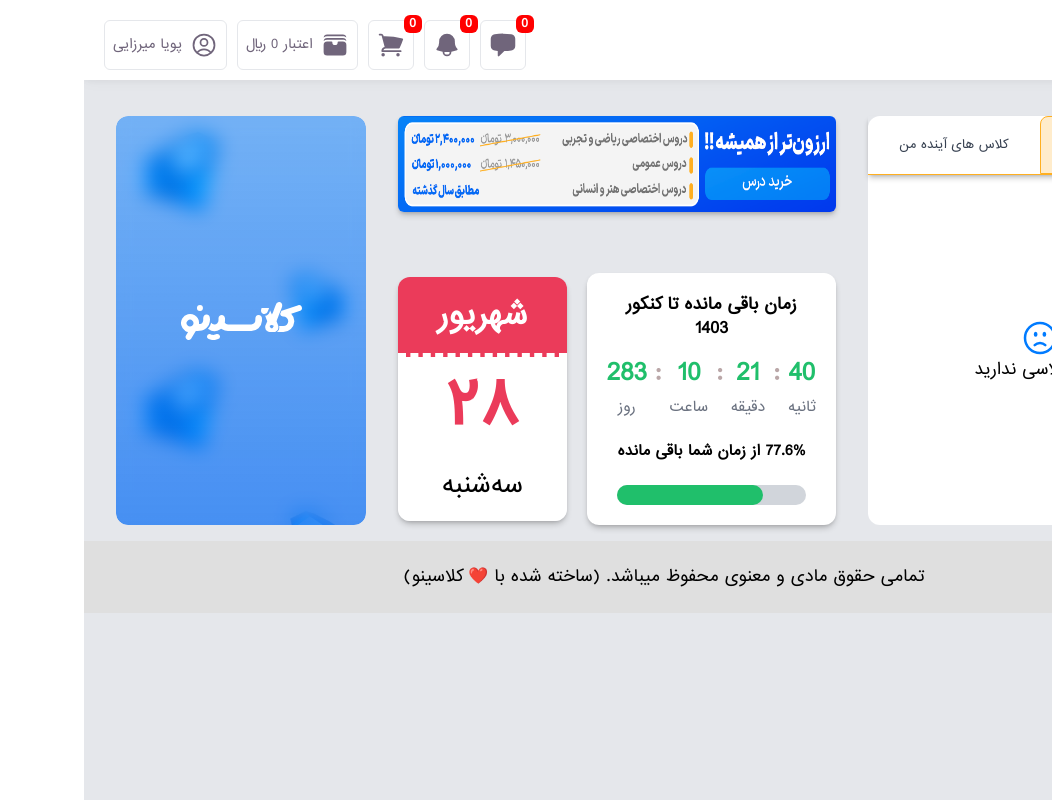
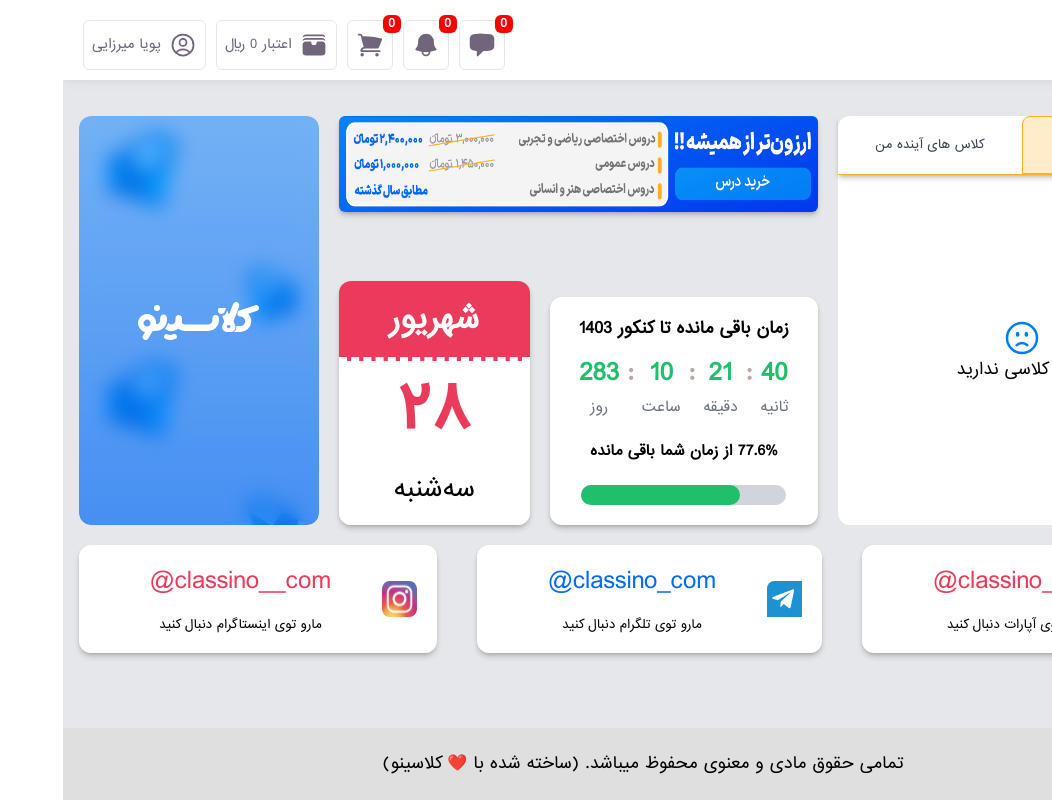
Before and after one commit to pouya-mirzaei/classino, a React (Create React App) app: page /panel/dashboard in a window 1280 px wide. Shown: the whole page, without its empty margins (228-1280 px from the left). Built offline with nearby package versions, Linux system fonts and the light colour scheme.

Commit message:
added the dashboard footer

```diff
--- a/src/components/Calendar.js
+++ b/src/components/Calendar.js
@@ -6,7 +6,7 @@
   return (
     <div className="basis-5/12 w-full shadow-md shadow-black/20 rounded-xl">
       {/* header */}
-      <div className="p-5 text-center bg-[#eb3b5a] dark:bg-dark-1 border-b-4 border-dashed border-white rounded-t-xl">
+      <div className="p-5 text-center bg-[#eb3b5a] dark:bg-dark-2 border-b-4 border-dashed border-white rounded-t-xl">
         <span className="text-white dark:text-[#eb3b5a] text-3xl font-semibold">{currentDate.month}</span>
       </div>
       {/* body */}
--- a/src/components/Copyright.js
+++ b/src/components/Copyright.js
@@ -2,7 +2,7 @@
 
 export default function Copyright() {
   return (
-    <div className="w-full py-6 bg-[#dfdfdf] dark:bg-dark-1 dark:text-white text-center px-2">
+    <div className="w-full py-6 bg-[#dfdfdf] dark:bg-dark-2 dark:text-white text-center px-2">
       تمامی حقوق مادی و معنوی محفوظ میباشد. (ساخته شده با <span>❤️ کلاسینو</span>)
     </div>
   );
--- a/src/components/features/Features.js
+++ b/src/components/features/Features.js
@@ -4,12 +4,15 @@
 
 export default function Features() {
   return (
-    <div className="basis-full md:basis-1/2 lg:basis-[41.666667%] px-4">
+    <div className="basis-full md:basis-1/2 lg:basis-2/3">
+      {/* container */}
       <div className="h-full flex flex-col items-center md:justify-between gap-y-5">
+        {/* slider */}
         <div className="rounded-md overflow-hidden shadow-md shadow-black/20 cursor-pointer h-24">
           <img src="/images/swiper/panel/anoun-slider-1.png" className="bg-cover w-full h-full" />
         </div>
-        <div className="flex flex-col lg:flex-row items-center justify-center gap-5 w-full">
+        {/* features */}
+        <div className="flex flex-col lg:flex-row items-end justify-center gap-5 w-full">
           <Timer />
           <Calendar />
         </div>
--- a/src/components/panel/side-bar/NavLinkBox.js
+++ b/src/components/panel/side-bar/NavLinkBox.js
@@ -1,11 +1,15 @@
 import React from 'react';
 import { NavLink } from 'react-router-dom';
 
-export default function NavLinkBox({ name, icon, href }) {
+export default function NavLinkBox({ name, icon, href, onOpen }) {
+  const handleClick = () => {
+    window.innerWidth < 575 && onOpen(false);
+  };
   return (
     <NavLink
       to={href}
-      className="basis-1/4 flex flex-col items-center justify-center gap-1 w-full text-black/70 font-medium dark:text-white">
+      className="basis-1/4 flex flex-col items-center justify-center gap-1 w-full text-black/70 font-medium dark:text-white"
+      onClick={handleClick}>
       <div className="w-12">
         <svg>
           <use href={`/sprite/hero.svg#${icon}`}></use>
--- a/src/components/panel/side-bar/SideBar.js
+++ b/src/components/panel/side-bar/SideBar.js
@@ -1,7 +1,7 @@
 import React from 'react';
 import NavLinkBox from './NavLinkBox';
 
-export default function SideBar({ isOpen }) {
+export default function SideBar({ isOpen, onOpen }) {
   const links = [
     { id: 0, icon: 'mug-hot', name: 'میز مطالعه', href: 'dashboard' },
     { id: 1, icon: 'courses', name: 'درس های من', href: 'mycourselist' },
@@ -12,7 +12,7 @@
   return (
     <div className={`side-bar ${!isOpen ? ' hidden' : ''}`}>
       {links.map((link) => (
-        <NavLinkBox {...link} key={link.id} />
+        <NavLinkBox {...link} key={link.id} onOpen={onOpen} />
       ))}
     </div>
   );
--- /dev/null
+++ b/src/components/panel/social-box/SocialBox.js
@@ -0,0 +1,23 @@
+import React from 'react';
+
+export default function SocialBox({ name, color, link, icon, socialId }) {
+  return (
+    <a href={link} className="p-5 shadow-md shadow-black/20 bg-white dark:bg-dark-1 rounded-xl">
+      <div className="flex items-center  w-full cursor-pointer">
+        {/* icon */}
+        <div className="w-10">
+          <img src={`/images/social-media/${icon}.svg`} alt={icon} />
+        </div>
+        {/* content */}
+        <div className="flex flex-col gap-5 items-center h-full w-full">
+          {/* id */}
+          <span className="text-2xl" style={{ color }}>
+            {socialId}
+          </span>
+          {/* text */}
+          <span className="text-xs">مارو توی {name} دنبال کنید</span>
+        </div>
+      </div>
+    </a>
+  );
+}
--- a/src/components/panel/upcoming-classes/UpcomingClasses.js
+++ b/src/components/panel/upcoming-classes/UpcomingClasses.js
@@ -10,7 +10,7 @@
   };
 
   return (
-    <div className="basis-full lg:basis-1/3 px-1 md:px-4">
+    <div className="basis-full lg:basis-1/3">
       {/* card */}
       <div className="bg-white dark:bg-dark-1 dark:text-white rounded-xl card">
         <ul className="flex items-center border-b border-secondary-1 dark:bg-dark-3 dark:border-none shadow-md shadow-black/20">
--- a/src/index.css
+++ b/src/index.css
@@ -326,11 +326,16 @@
     @apply bg-white dark:bg-dark-1;
   }
 
+  .panel-content {
+    @apply bg-gray-200 dark:bg-dark-3 grow flex justify-between flex-col;
+    min-height: calc(100vh - 80px);
+  }
+
   .side-bar {
     flex-shrink: 0;
     @apply w-[90px] sm:w-[120px] fixed xs:sticky bg-white dark:bg-dark-1 dark:text-white divide-y-2;
     top: 80px;
-    z-index: 20;
+    z-index: 55;
     height: calc(100vh - 80px);
     display: flex;
     align-items: center;
--- a/src/pages/panel/Panel.js
+++ b/src/pages/panel/Panel.js
@@ -36,14 +36,14 @@
     <>
       <div className="relative">
         <Header onOpenSidebar={toggleSidebar} dark={darkMode} onToggleDark={toggleDarkMode} />
-        <main className="relative flex">
-          <SideBar isOpen={isSidebarOpen} />
+        <div className="relative flex">
+          <SideBar isOpen={isSidebarOpen} onOpen={setIsSidebarOpen} />
           {/* content */}
-          <div className="bg-gray-200 dark:bg-dark-3 grow">
+          <main className="panel-content">
             <Outlet />
             <Copyright />
-          </div>
-        </main>
+          </main>
+        </div>
       </div>
     </>
   );
--- a/src/pages/panel/dashboard/Dashboard.js
+++ b/src/pages/panel/dashboard/Dashboard.js
@@ -1,18 +1,59 @@
-import React from 'react';
+import React, { useState } from 'react';
 import UpcomingClasses from '../../../components/panel/upcoming-classes/UpcomingClasses';
 import Features from '../../../components/features/Features';
+import SocialBox from '../../../components/panel/social-box/SocialBox';
 
 export default function Dashboard() {
+  const [socialDetails, setsSocialDetails] = useState([
+    {
+      id: 1,
+      name: 'آپارات',
+      color: '#eb3b5a',
+      link: 'https://www.aparat.com/classino_com',
+      icon: 'aparat',
+      socialId: 'classino_com@',
+    },
+    {
+      id: 2,
+      name: 'تلگرام',
+      color: '#036af5',
+      link: 'https://t.me/classino_com',
+      icon: 'telegram',
+      socialId: 'classino_com@',
+    },
+    {
+      id: 3,
+      name: 'اینستاگرام',
+      color: '#eb3b5a',
+      link: 'https://instagram.com/classino__com',
+      icon: 'instagram',
+      socialId: 'classino__com@',
+    },
+  ]);
+
   return (
-    <section className="p-section flex flex-wrap gap-y-5 mt-5">
-      <UpcomingClasses />
-      <Features />
-      <div className="basis-full md:basis-1/2 lg:basis-1/4 px-4">
-        <div className="diamond-bg">
-          <div className="diamond-bg__content">
-            <img src="/images/classinoLogoWhite.svg" />
+    <section className="p-section mt-5 flex flex-col gap-5">
+      {/* features */}
+      <div className="flex flex-col lg:flex-row gap-5">
+        <UpcomingClasses />
+        <div className="flex flex-col basis-full lg:basis-2/3 md:flex-row gap-5 w-full">
+          <Features />
+          <div className="basis-full md:basis-1/2 lg:basis-1/3">
+            <div className="diamond-bg">
+              <div className="diamond-bg__content">
+                <img src="/images/classinoLogoWhite.svg" />
+              </div>
+            </div>
           </div>
         </div>
+      </div>
+      {/* footer */}
+      <div>
+        <footer className="flex flex-wrap [&>*]:grow gap-10 w-full">
+          {socialDetails.map((box) => (
+            <SocialBox key={box.id} {...box} />
+          ))}
+        </footer>
       </div>
     </section>
   );
```
